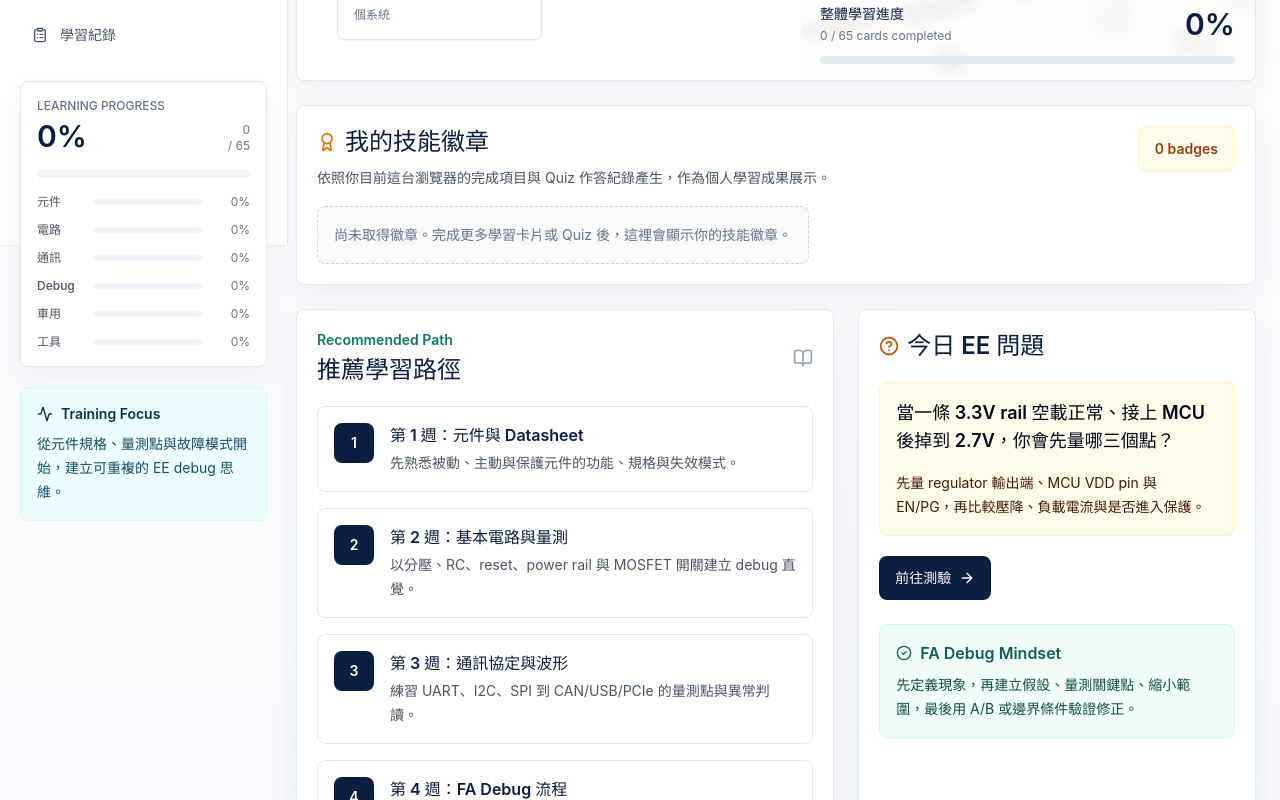
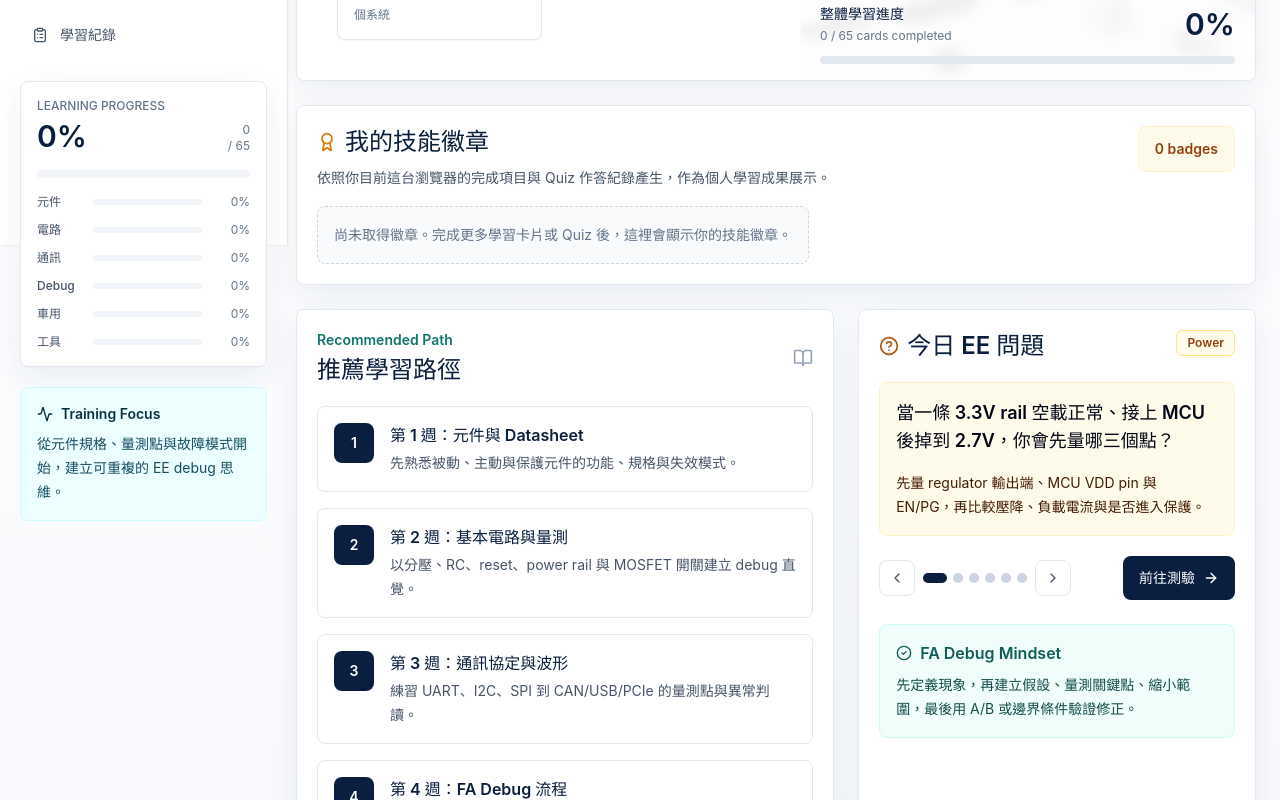
Before and after one commit to johnny802023-YU/EETraining, a React (Vite) app: page / in a window 1280 px wide. Shown: the part 555-1355 px from the top of the page. Built offline with nearby package versions, Linux system fonts and the light colour scheme.

Commit message:
Add rotating EE daily questions

```diff
--- a/src/data/trainingData.js
+++ b/src/data/trainingData.js
@@ -810,11 +810,52 @@ export const learningPath = [
   },
 ];
 
-export const dailyQuestion = {
-  title: "今日 EE 問題",
-  question: "當一條 3.3V rail 空載正常、接上 MCU 後掉到 2.7V，你會先量哪三個點？",
-  answer: "先量 regulator 輸出端、MCU VDD pin 與 EN/PG，再比較壓降、負載電流與是否進入保護。",
-};
+export const dailyQuestions = [
+  {
+    id: "rail-drop-mcu",
+    title: "今日 EE 問題",
+    category: "Power",
+    question: "當一條 3.3V rail 空載正常、接上 MCU 後掉到 2.7V，你會先量哪三個點？",
+    answer: "先量 regulator 輸出端、MCU VDD pin 與 EN/PG，再比較壓降、負載電流與是否進入保護。",
+  },
+  {
+    id: "i2c-no-ack",
+    title: "今日 EE 問題",
+    category: "I2C",
+    question: "I2C 掃描不到 slave address，但電源正常，你會優先檢查哪些項目？",
+    answer: "先看 SDA/SCL 是否有正確上拉、idle high、位準符合雙方 IO 電壓，再用示波器確認 START、address 與 ACK 時序。",
+  },
+  {
+    id: "mosfet-hot",
+    title: "今日 EE 問題",
+    category: "MOSFET",
+    question: "MOSFET 當開關使用時明顯發熱，但負載電流看起來沒有超規，你會量什麼？",
+    answer: "量 VGS、VDS、gate 波形與切換邊緣，確認是否沒有完全導通、切換太慢、body diode 導通或 layout 造成 ringing。",
+  },
+  {
+    id: "can-intermittent",
+    title: "今日 EE 問題",
+    category: "CAN",
+    question: "CAN 通訊偶發 timeout，但重開機後恢復，你會如何快速區分電氣層與軟體層問題？",
+    answer: "斷電量 CANH-CANL 阻抗，開機看差動波形、error frame 與 bus load，同時比對 transceiver 供電、reset 與 software log 時間點。",
+  },
+  {
+    id: "ripple-too-high",
+    title: "今日 EE 問題",
+    category: "Scope",
+    question: "量到 DC/DC output ripple 過高時，怎麼確認是真問題還是量測方式造成？",
+    answer: "先用短 ground spring 或同軸方式重測，確認探棒倍率、bandwidth limit 與量測點，再比較負載端、電容端與 regulator output。",
+  },
+  {
+    id: "intermittent-fail",
+    title: "今日 EE 問題",
+    category: "FA Debug",
+    question: "遇到間歇性失效時，為什麼不應該一開始就直接更換可疑零件？",
+    answer: "因為沒有重現條件與基準資料就無法驗證修正。應先定義現象、建立 trigger/log、記錄環境條件，再做 A/B 對照。",
+  },
+];
+
+export const dailyQuestion = dailyQuestions[0];
 
 export const allLearningItems = [
   ...components.map((item) => ({ ...item, section: "components", sectionLabel: "元件資料庫" })),
--- a/src/pages/Dashboard.jsx
+++ b/src/pages/Dashboard.jsx
@@ -2,14 +2,17 @@ import {
   ArrowRight,
   Award,
   BookOpen,
+  ChevronLeft,
+  ChevronRight,
   CheckCircle2,
   CircleHelp,
   Search,
 } from "lucide-react";
+import { useEffect, useState } from "react";
 import { Link, useOutletContext } from "react-router-dom";
 import {
   allLearningItems,
-  dailyQuestion,
+  dailyQuestions,
   kpis,
   learningPath,
   sectionCollections,
@@ -47,6 +50,7 @@ function BadgePill({ badge }) {
 
 export default function Dashboard() {
   const { searchQuery, progress, trainingRecords } = useOutletContext();
+  const [activeQuestionIndex, setActiveQuestionIndex] = useState(0);
   const searchResults = searchQuery
     ? allLearningItems.filter((item) => itemMatchesQuery(item, searchQuery)).slice(0, 8)
     : [];
@@ -61,6 +65,19 @@ export default function Dashboard() {
     quizAnswered: quizRecords.length,
     quizAccuracy: quizRecords.length ? Math.round((quizCorrect / quizRecords.length) * 100) : 0,
   });
+  const activeQuestion = dailyQuestions[activeQuestionIndex] ?? dailyQuestions[0];
+
+  useEffect(() => {
+    const timer = window.setInterval(() => {
+      setActiveQuestionIndex((current) => (current + 1) % dailyQuestions.length);
+    }, 8000);
+
+    return () => window.clearInterval(timer);
+  }, []);
+
+  function showQuestion(offset) {
+    setActiveQuestionIndex((current) => (current + offset + dailyQuestions.length) % dailyQuestions.length);
+  }
 
   return (
     <div className="space-y-6">
@@ -210,21 +227,61 @@ export default function Dashboard() {
         </section>
 
         <section className="rounded-lg border border-slate-200 bg-white p-5 shadow-card">
-          <div className="mb-5 flex items-center gap-2">
+          <div className="mb-5 flex items-start justify-between gap-4">
+            <div className="flex items-center gap-2">
               <CircleHelp className="h-5 w-5 text-signal-amber" aria-hidden="true" />
-            <h2 className="text-2xl font-semibold text-navy-900">{dailyQuestion.title}</h2>
+              <h2 className="text-2xl font-semibold text-navy-900">{activeQuestion.title}</h2>
+            </div>
+            <span className="rounded-md border border-amber-200 bg-amber-50 px-2.5 py-1 text-xs font-semibold text-amber-800">
+              {activeQuestion.category}
+            </span>
           </div>
           <div className="rounded-lg border border-amber-100 bg-amber-50 p-4">
-            <p className="text-lg font-semibold leading-7 text-slate-950">{dailyQuestion.question}</p>
-            <p className="mt-4 text-sm leading-6 text-amber-950">{dailyQuestion.answer}</p>
+            <p className="text-lg font-semibold leading-7 text-slate-950">{activeQuestion.question}</p>
+            <p className="mt-4 text-sm leading-6 text-amber-950">{activeQuestion.answer}</p>
           </div>
+          <div className="mt-5 flex flex-wrap items-center justify-between gap-3">
+            <div className="flex items-center gap-2">
+              <button
+                type="button"
+                onClick={() => showQuestion(-1)}
+                className="focus-ring flex h-9 w-9 items-center justify-center rounded-lg border border-slate-200 bg-white text-slate-600 transition hover:border-navy-200 hover:bg-navy-50 hover:text-navy-900"
+                aria-label="上一題 EE 問題"
+              >
+                <ChevronLeft className="h-4 w-4" aria-hidden="true" />
+              </button>
+              <div className="flex items-center gap-1.5">
+                {dailyQuestions.map((question, index) => (
+                  <button
+                    key={question.id}
+                    type="button"
+                    onClick={() => setActiveQuestionIndex(index)}
+                    className={[
+                      "focus-ring h-2.5 rounded-full transition",
+                      index === activeQuestionIndex ? "w-6 bg-navy-900" : "w-2.5 bg-slate-300 hover:bg-slate-400",
+                    ].join(" ")}
+                    aria-label={`切換到第 ${index + 1} 題 EE 問題`}
+                  />
+                ))}
+              </div>
+              <button
+                type="button"
+                onClick={() => showQuestion(1)}
+                className="focus-ring flex h-9 w-9 items-center justify-center rounded-lg border border-slate-200 bg-white text-slate-600 transition hover:border-navy-200 hover:bg-navy-50 hover:text-navy-900"
+                aria-label="下一題 EE 問題"
+              >
+                <ChevronRight className="h-4 w-4" aria-hidden="true" />
+              </button>
+            </div>
+
             <Link
               to="/quiz"
-            className="focus-ring mt-5 inline-flex h-11 items-center gap-2 rounded-lg bg-navy-900 px-4 text-sm font-semibold text-white transition hover:bg-navy-800"
+              className="focus-ring inline-flex h-11 items-center gap-2 rounded-lg bg-navy-900 px-4 text-sm font-semibold text-white transition hover:bg-navy-800"
             >
               前往測驗
               <ArrowRight className="h-4 w-4" aria-hidden="true" />
             </Link>
+          </div>
 
           <div className="mt-6 rounded-lg border border-teal-100 bg-teal-50 p-4">
             <div className="flex items-center gap-2 font-semibold text-teal-800">
```
Lines whose indentation alone changed are shown as unchanged.
